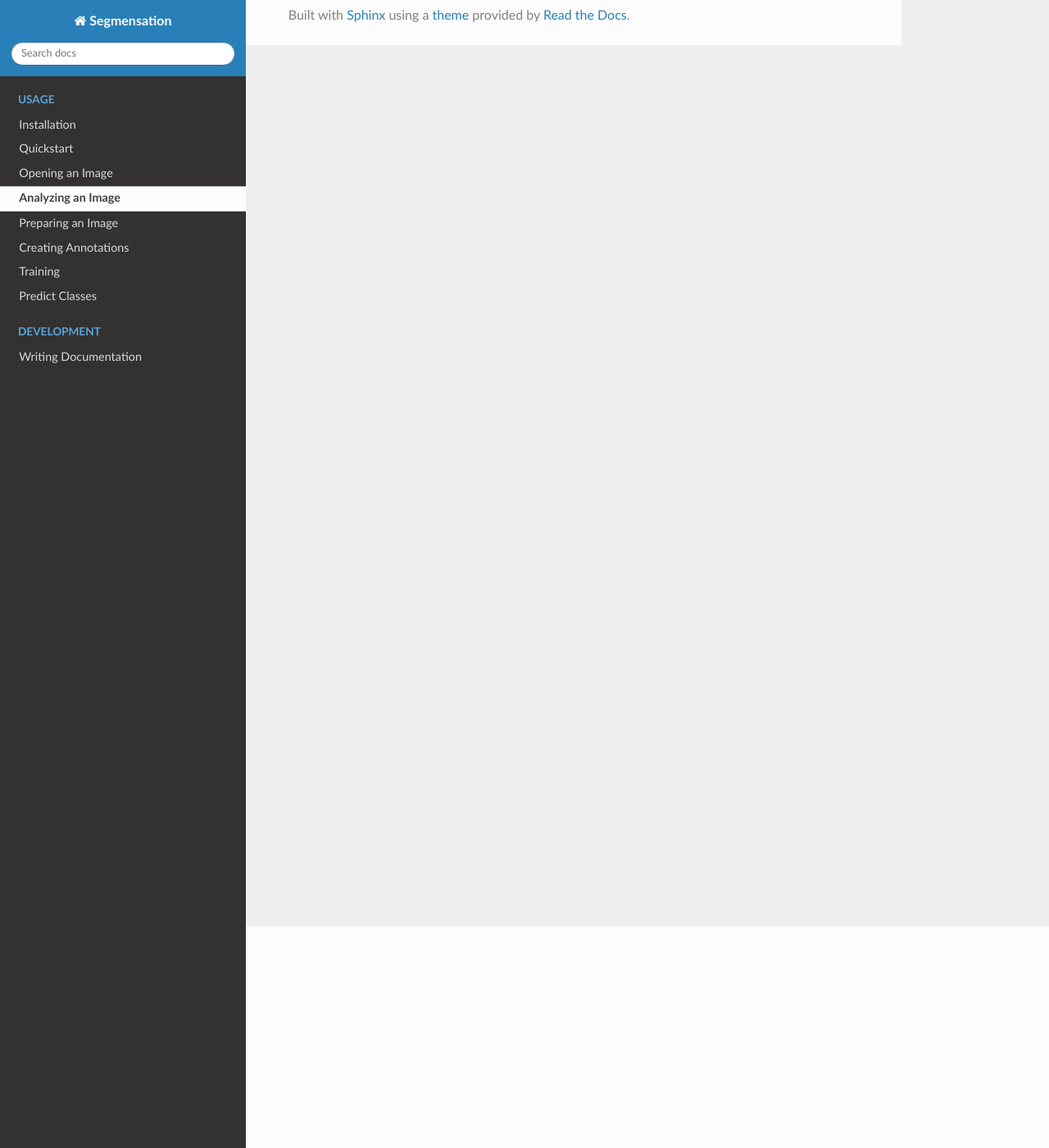
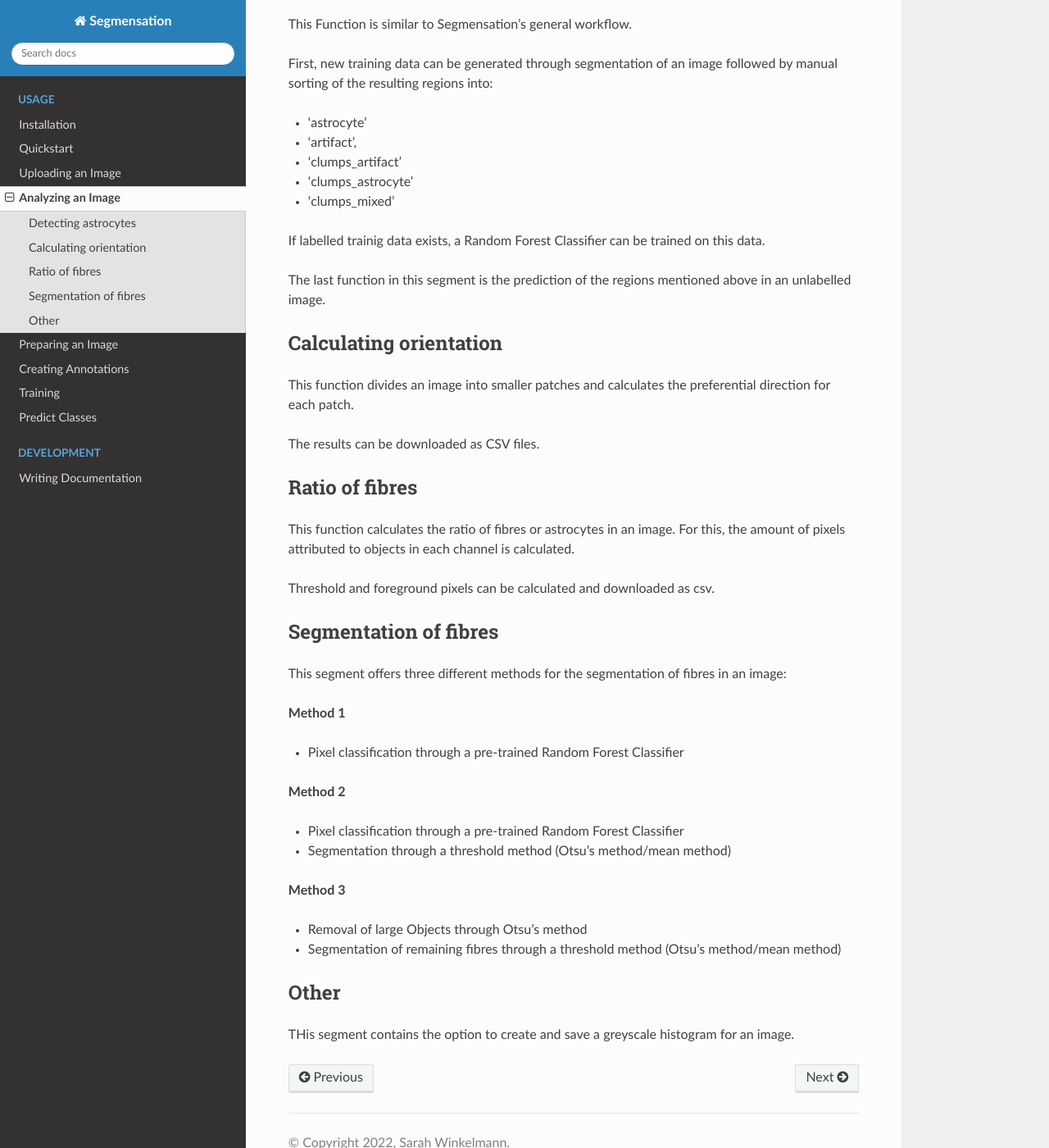
Before and after one commit to Segmensation/segmensation-docs, a Sphinx documentation site: the page built from source/usage/analyze.rst, in a window 1280 px wide and 1400 px high, scrolled down 270 px. Shown: the whole window at 82% size. Built offline with Sphinx 7.4.7 and the Read the Docs theme 2.0.0, drawn with Linux system fonts in a browser that asks for light colours; some of the changed text lies outside the part shown.

Commit message:
update pages fore analyzing, opening, preparing and drawing

```diff
--- a/source/usage/analyze.rst
+++ b/source/usage/analyze.rst
@@ -1,2 +1,64 @@
 Analyzing an Image
 ==================
+This step contains a number of functions that were specifically
+implemented for the analysis of astrocytes in brain images.
+
+Detecting astrocytes
+--------------------
+This Function is similar to Segmensation's general workflow.
+
+First, new training data can be generated through segmentation
+of an image followed by manual sorting of the resulting regions
+into:
+
+* 'astrocyte'
+* 'artifact',
+* 'clumps_artifact'
+* 'clumps_astrocyte'
+* 'clumps_mixed'
+
+If labelled trainig data exists, a Random Forest Classifier can
+be trained on this data.
+
+The last function in this segment is the prediction of the
+regions mentioned above in an unlabelled image.
+
+Calculating orientation
+-----------------------
+This function divides an image into smaller patches and
+calculates the preferential direction for each patch.
+
+The results can be downloaded as CSV files.
+
+Ratio of fibres
+---------------
+This function calculates the ratio of fibres or astrocytes in an
+image. For this, the amount of pixels attributed to objects in each
+channel is calculated.
+
+Threshold and foreground pixels can be calculated and downloaded as csv.
+
+Segmentation of fibres
+----------------------
+This segment offers three different methods for the segmentation of
+fibres in an image:
+
+**Method 1**
+
+* Pixel classification through a pre-trained Random Forest Classifier
+
+**Method 2**
+
+* Pixel classification through a pre-trained Random Forest Classifier
+* Segmentation through a threshold method (Otsu's method/mean method)
+
+**Method 3**
+
+* Removal of large Objects through Otsu's method
+* Segmentation of remaining fibres through a threshold method (Otsu's
+  method/mean method)
+
+Other
+-----
+THis segment contains the option to create and save a greyscale
+histogram for an image.
--- a/source/usage/open.rst
+++ b/source/usage/open.rst
@@ -1,5 +1,5 @@
-Opening an Image
-================
+Uploading an Image
+==================
 
 Segmensation can handle standard Images (.jpg, .png) as well as large, multidimensional Images (.czi, .tif).
 
```
Also changed, not shown: source/usage/draw.rst (+6 -3 lines), source/usage/prepare.rst (+36 -7 lines).
